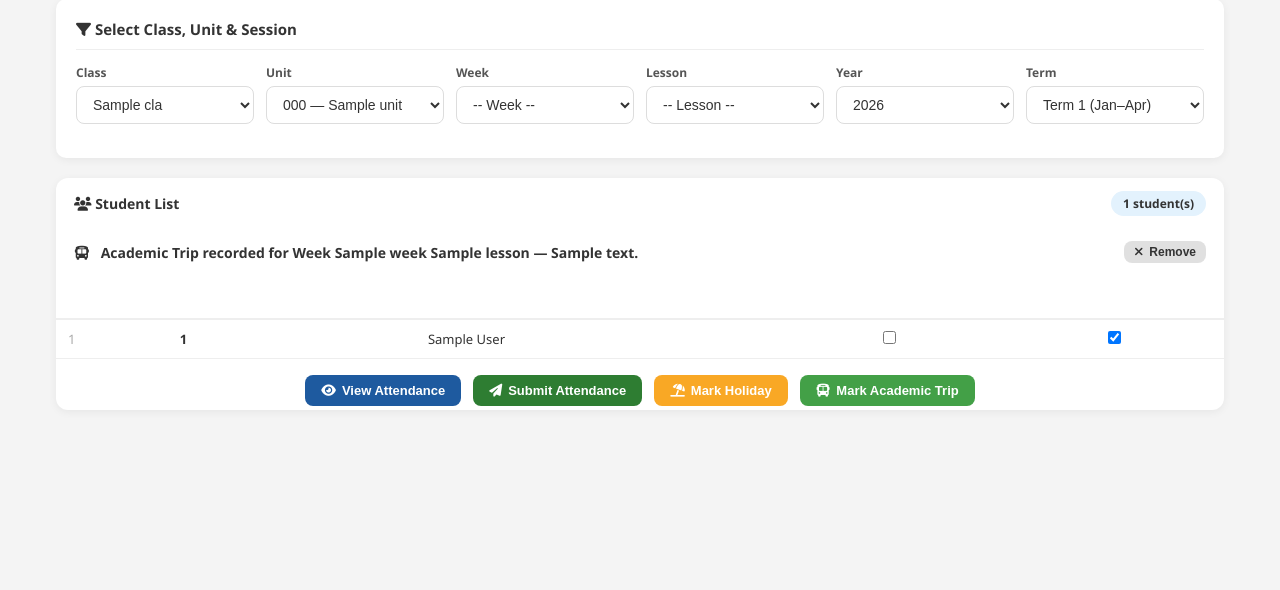
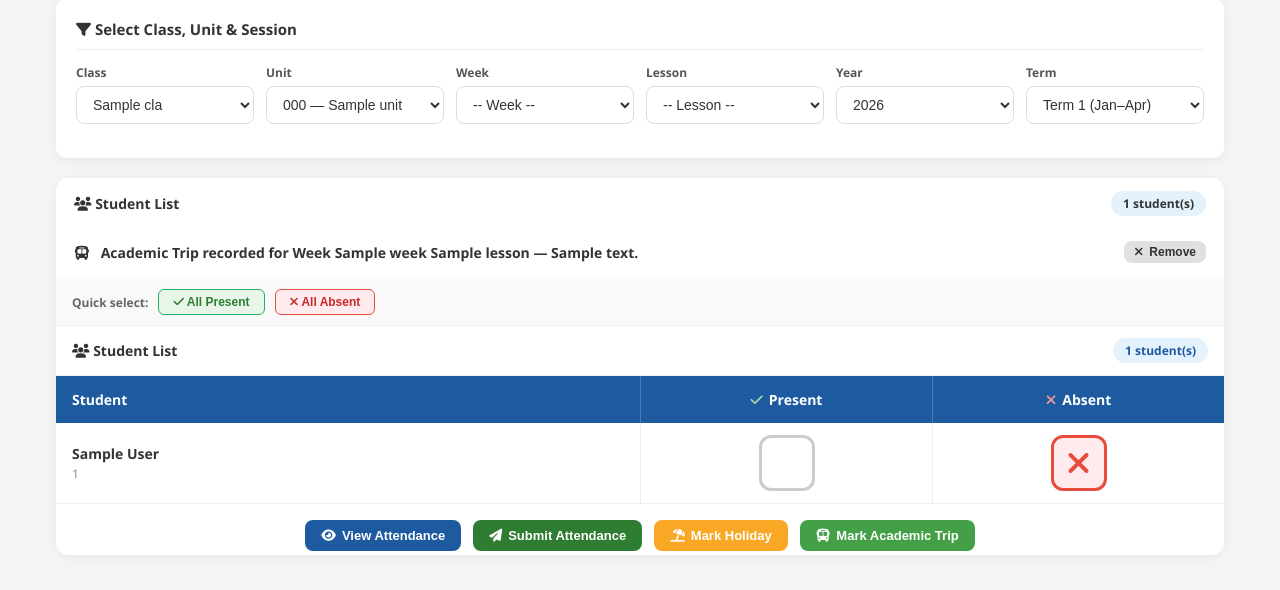
Before and after one commit to alexfreed254/MYRENDERPROJECT, a Flask app: template templates/lecturer/dashboard.html in a window 1280 px wide. Shown: the part 77-667 px from the top of the page. Run offline with Flask 3, Linux system fonts and the light colour scheme; the template is opened without the code that fills it: most values are stand-ins (such as "Sample title", 1, 10 or a date in 2020).

Commit message:
Lecturer dashboard: styled checkbox attendance UI with green tick/red X, Mark All buttons

```diff
--- a/templates/lecturer/dashboard.html
+++ b/templates/lecturer/dashboard.html
@@ -34,6 +34,41 @@
     .modal-box textarea { width:100%; padding:9px 12px; border:1px solid #ccc; border-radius:6px; font-size:14px; resize:vertical; min-height:80px; }
     .modal-box textarea:focus { outline:none; border-color:var(--primary); }
     .modal-footer { display:flex; gap:10px; justify-content:flex-end; margin-top:18px; }
+
+    /* ── Custom attendance checkboxes (large, styled) ── */
+    .att-table-header { background: #1e5a9f; color: #fff; padding: 14px 18px; display: grid; grid-template-columns: 1fr 1fr; gap: 0; text-align: center; font-size: 16px; font-weight: 700; border-radius: 8px 8px 0 0; }
+    .att-table-header .col-present { background: #1e5a9f; }
+    .att-table-header .col-absent  { background: #1e5a9f; }
+    .att-row { display: grid; grid-template-columns: 1fr 1fr; gap: 0; border-bottom: 1px solid #e0e0e0; background: #fff; }
+    .att-row:hover { background: #f8fbff; }
+    .att-cell { padding: 16px; display: flex; align-items: center; justify-content: center; cursor: pointer; transition: background .15s; }
+    .att-cell:hover { background: rgba(0,0,0,.02); }
+    .att-cell.present-col { border-right: 1px solid #e0e0e0; }
+
+    /* Custom checkbox */
+    .att-checkbox-wrap { display: flex; align-items: center; justify-content: center; width: 100%; }
+    .att-checkbox-wrap input[type="checkbox"] { display: none; }
+    .att-checkbox-label { width: 56px; height: 56px; border: 3px solid #ccc; border-radius: 12px; display: flex; align-items: center; justify-content: center; cursor: pointer; transition: all .2s; background: #fff; }
+    .att-checkbox-label i { font-size: 32px; opacity: 0; transition: opacity .2s; }
+
+    /* Present checkbox */
+    .att-checkbox-wrap.present input:checked + .att-checkbox-label { border-color: #27ae60; background: #e8f5e9; }
+    .att-checkbox-wrap.present input:checked + .att-checkbox-label i { opacity: 1; color: #27ae60; }
+
+    /* Absent checkbox */
+    .att-checkbox-wrap.absent input:checked + .att-checkbox-label { border-color: #e74c3c; background: #ffebee; }
+    .att-checkbox-wrap.absent input:checked + .att-checkbox-label i { opacity: 1; color: #e74c3c; }
+
+    /* Student info column (hidden on mobile, shown above checkboxes) */
+    .student-info-row { background: #f5f5f5; padding: 10px 16px; font-weight: 600; font-size: 14px; color: #333; border-bottom: 1px solid #e0e0e0; }
+    .student-count-badge { background: #e3f2fd; color: #1e5a9f; padding: 4px 12px; border-radius: 20px; font-size: 12px; font-weight: 700; float: right; }
+
+    @media (max-width: 768px) {
+      .att-table-header { font-size: 14px; padding: 12px 14px; }
+      .att-checkbox-label { width: 48px; height: 48px; }
+      .att-checkbox-label i { font-size: 26px; }
+      .att-cell { padding: 12px; }
+    }
   </style>
 </head>
 <body>
@@ -156,42 +191,82 @@
     </div>
     {% endif %}
 
+    {% if students_list %}
+    <!-- Quick select bar -->
+    <div style="padding:10px 16px;background:#f9f9f9;border-bottom:1px solid #eee;display:flex;gap:10px;align-items:center;flex-wrap:wrap;">
+      <span style="font-size:12px;color:#666;font-weight:600;">Quick select:</span>
+      <button type="button" onclick="markAll('present')"
+        style="padding:5px 14px;background:#e8f5e9;color:#2e7d32;border:1.5px solid #27ae60;border-radius:6px;font-size:12px;font-weight:700;cursor:pointer;">
+        <i class="fas fa-check"></i> All Present
+      </button>
+      <button type="button" onclick="markAll('absent')"
+        style="padding:5px 14px;background:#ffebee;color:#c62828;border:1.5px solid #e74c3c;border-radius:6px;font-size:12px;font-weight:700;cursor:pointer;">
+        <i class="fas fa-times"></i> All Absent
+      </button>
+    </div>
+    {% endif %}
+
     {% if not students_list %}
     <div style="text-align:center;padding:40px;color:#aaa;">
       <i class="fas fa-users" style="font-size:36px;margin-bottom:12px;display:block;opacity:0.4;"></i>
       Select a class above to load students.
     </div>
     {% else %}
-    <div class="table-wrap">
-      <table class="att-table" style="width:100%;border-collapse:collapse;">
-        <thead>
-          <tr>
-            <th>#</th>
-            <th>Adm No.</th>
-            <th>Student Name</th>
-            <th style="text-align:center;">Present</th>
-            <th style="text-align:center;">Absent</th>
-          </tr>
-        </thead>
-        <tbody>
-          {% for s in students_list %}
-          <tr>
-            <td style="color:#aaa;font-size:13px;">{{ loop.index }}</td>
-            <td style="font-weight:600;">{{ s.admission_number }}</td>
-            <td>{{ s.full_name }}</td>
-            <td class="center">
-              <input type="checkbox" class="att-checkbox present" id="present_{{ s.id }}"
-                     data-student-id="{{ s.id }}" onclick="toggleCheckbox({{ s.id }}, 'present')">
-            </td>
-            <td class="center">
-              <input type="checkbox" class="att-checkbox absent" id="absent_{{ s.id }}"
-                     data-student-id="{{ s.id }}" onclick="toggleCheckbox({{ s.id }}, 'absent')" checked>
-            </td>
-          </tr>
-          {% endfor %}
-        </tbody>
-      </table>
+
+    <!-- Header row -->
+    <div style="display:flex;align-items:center;justify-content:space-between;padding:12px 16px;border-bottom:1px solid #eee;">
+      <span style="font-size:14px;font-weight:600;color:#333;">
+        <i class="fas fa-users"></i> Student List
+      </span>
+      <span class="student-count-badge">{{ students_list|length }} student(s)</span>
     </div>
+
+    <!-- Column headers -->
+    <div style="display:grid;grid-template-columns:2fr 1fr 1fr;background:#1e5a9f;color:#fff;font-weight:700;font-size:14px;">
+      <div style="padding:14px 16px;">Student</div>
+      <div style="padding:14px 16px;text-align:center;border-left:1px solid rgba(255,255,255,.2);">
+        <i class="fas fa-check" style="color:#a5d6a7;margin-right:6px;"></i>Present
+      </div>
+      <div style="padding:14px 16px;text-align:center;border-left:1px solid rgba(255,255,255,.2);">
+        <i class="fas fa-times" style="color:#ef9a9a;margin-right:6px;"></i>Absent
+      </div>
+    </div>
+
+    <!-- Student rows -->
+    {% for s in students_list %}
+    <div style="display:grid;grid-template-columns:2fr 1fr 1fr;border-bottom:1px solid #eee;background:#fff;transition:background .15s;"
+         onmouseover="this.style.background='#f8fbff'" onmouseout="this.style.background='#fff'">
+
+      <!-- Student info -->
+      <div style="padding:14px 16px;display:flex;flex-direction:column;justify-content:center;">
+        <span style="font-weight:600;font-size:14px;color:#333;">{{ s.full_name }}</span>
+        <span style="font-size:12px;color:#888;margin-top:2px;">{{ s.admission_number }}</span>
+      </div>
+
+      <!-- Present checkbox -->
+      <div style="padding:12px;display:flex;align-items:center;justify-content:center;border-left:1px solid #eee;cursor:pointer;"
+           onclick="toggleCheckbox({{ s.id }}, 'present')">
+        <div class="att-checkbox-wrap present">
+          <input type="checkbox" id="present_{{ s.id }}" data-student-id="{{ s.id }}">
+          <label class="att-checkbox-label" for="present_{{ s.id }}">
+            <i class="fas fa-check"></i>
+          </label>
+        </div>
+      </div>
+
+      <!-- Absent checkbox (checked by default) -->
+      <div style="padding:12px;display:flex;align-items:center;justify-content:center;border-left:1px solid #eee;cursor:pointer;"
+           onclick="toggleCheckbox({{ s.id }}, 'absent')">
+        <div class="att-checkbox-wrap absent">
+          <input type="checkbox" id="absent_{{ s.id }}" data-student-id="{{ s.id }}" checked>
+          <label class="att-checkbox-label" for="absent_{{ s.id }}">
+            <i class="fas fa-times"></i>
+          </label>
+        </div>
+      </div>
+
+    </div>
+    {% endfor %}
     {% endif %}
 
     <div class="action-bar">
@@ -245,8 +320,23 @@
   function toggleCheckbox(id, type) {
     var p = document.getElementById('present_' + id);
     var a = document.getElementById('absent_' + id);
-    if (type === 'present') { a.checked = !p.checked; }
-    else { p.checked = !a.checked; }
+    if (type === 'present') {
+      p.checked = true;
+      a.checked = false;
+    } else {
+      a.checked = true;
+      p.checked = false;
+    }
+  }
+
+  function markAll(type) {
+    studentIds.forEach(function(sid) {
+      var p = document.getElementById('present_' + sid);
+      var a = document.getElementById('absent_' + sid);
+      if (!p || !a) return;
+      if (type === 'present') { p.checked = true;  a.checked = false; }
+      else                    { a.checked = true;  p.checked = false; }
+    });
   }
 
   function viewAttendance() {
```
